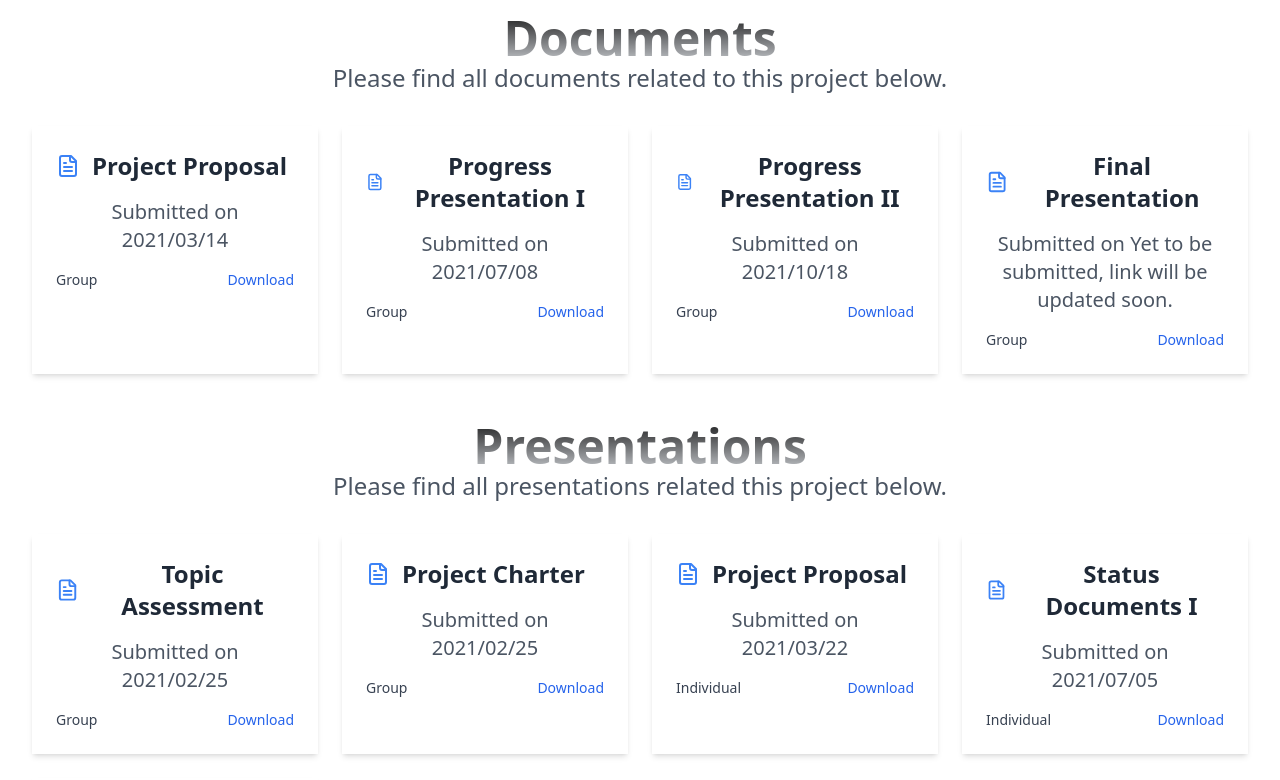
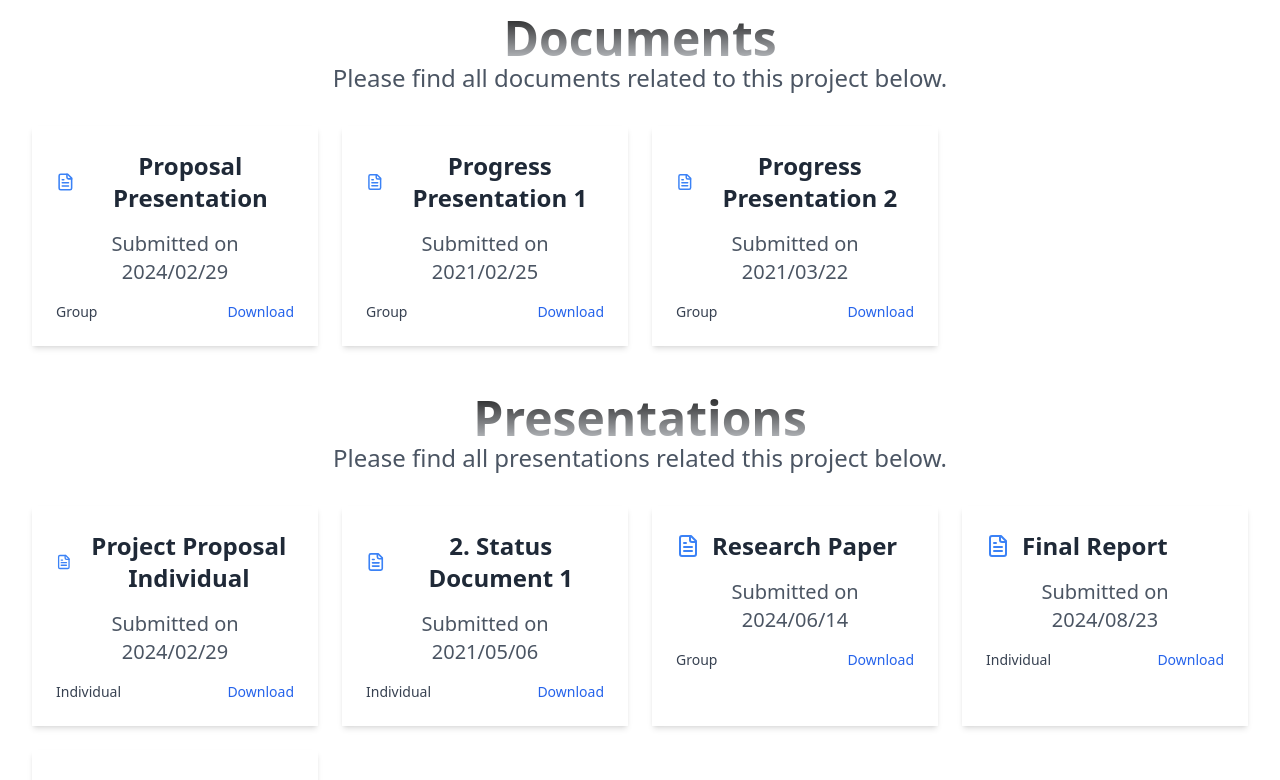
Before and after one commit to AshenWijesingha/CodeNEXA, a React (Vite) app: page / in a window 1280 px wide. Shown: the part 9020-9800 px from the top of the page. Built offline with nearby package versions, Linux system fonts and the light colour scheme.

Commit message:
Added Documents

```diff
--- a/src/components/sections/Documents.tsx
+++ b/src/components/sections/Documents.tsx
@@ -2,72 +2,65 @@ import { FileText } from 'lucide-react';
 
 const downloadsData = [
   {
-    title: 'Topic Assessment',
-    date: '2021/02/25',
+    title: 'Project Proposal Individual',
+    date: '2024/02/29',
     links: [
-      { label: 'Group', url: 'https://drive.google.com/file/d/1bb3MVFdUKWKnGOANRusNcVfQWPL25bHi/view?usp=sharing' },
+      { label: 'Individual', url: 'https://drive.google.com/drive/folders/1DfyLbvl72oswMMGyzFobqMxO26ZhHJfJ?usp=sharing' },
     ],
   },
   {
-    title: 'Project Charter',
-    date: '2021/02/25',
+    title: '2. Status Document 1',
+    date: '2021/05/06',
     links: [
-      { label: 'Group', url: 'https://drive.google.com/file/d/1SkZ36rNGmUOqeJ2POyQYl_jagM2NrtV_/view?usp=sharing' },
+      { label: 'Individual', url: 'https://drive.google.com/drive/folders/10L-StNyOQFzgzoxbJcgK4P8cwW_qC5H1?usp=sharing' },
     ],
   },
   {
-    title: 'Project Proposal',
-    date: '2021/03/22',
+    title: 'Research Paper',
+    date: '2024/06/14',
     links: [
-      { label: 'Individual', url: 'https://drive.google.com/drive/folders/1BrImoJHubeT48b5ifj8dLV_JIrXky5Wo?usp=sharing' },
+      { label: 'Group', url: 'https://drive.google.com/file/d/1y_nauLE96H2KAQNHYfpmC_y0kKY1pOH-/view?usp=sharing' },
     ],
   },
   {
-    title: 'Status Documents I',
-    date: '2021/07/05',
+    title: 'Final Report',
+    date: '2024/08/23',
     links: [
-      { label: 'Individual', url: 'https://drive.google.com/file/d/1mHeXVzJ6FxU8snM32FKT8zj_tnI4Octn/view?usp=sharing' },
+      { label: 'Individual', url: 'https://drive.google.com/drive/folders/1MtQkF-4tJbU6VHTTp6ar7Mlcm8TA5Rd8?usp=sharing' },
     ],
   },
   {
-    title: 'Status Documents II',
-    date: 'Yet to be submitted, link will be updated soon.',
+    title: 'Status Documents 2',
+    date: '2024/09/12',
     links: [
-      { label: 'Individual', url: 'https://drive.google.com/drive/folders/1Sy3KKNr3sNIyEIZkXSSjQQ9TDXAoZN24?usp=sharing' },
+      { label: 'Individual', url: 'https://drive.google.com/drive/folders/1hs2umSsPEXLmbNVgg5Xwe0gIqnzfbqmd?usp=sharing' },
     ],
   },
 ];
 
 const presentationsData = [
   {
-    title: 'Project Proposal',
-    date: '2021/03/14',
+    title: 'Proposal Presentation',
+    date: '2024/02/29',
     links: [
-      { label: 'Group', url: 'https://docs.google.com/presentation/d/1iwkEDXpi3XPNmHHyt3kwsKJ_mwLwe189/edit?usp=sharing&ouid=110826119005364270755&rtpof=true&sd=true' },
+      { label: 'Group', url: 'https://docs.google.com/presentation/d/1axHXJHfMBaNBfoI9x8aucHrjfpB197Gi/edit?usp=sharing&ouid=112929534540738972046&rtpof=true&sd=true' },
     ],
   },
   {
-    title: 'Progress Presentation I',
-    date: '2021/07/08',
+    title: 'Progress Presentation 1',
+    date: '2021/02/25',
     links: [
-      { label: 'Group', url: 'https://docs.google.com/presentation/d/1yqgYxUnWUOKHYTps4OPFHP9TXULljojZ/edit?usp=sharing&ouid=110826119005364270755&rtpof=true&sd=true' },
+      { label: 'Group', url: 'https://docs.google.com/presentation/d/17OwTRtp7yKUQ2_xTu2HpLVUPyVwSTTSw/edit?usp=sharing&ouid=112929534540738972046&rtpof=true&sd=true' },
     ],
   },
   {
-    title: 'Progress Presentation II',
-    date: '2021/10/18',
+    title: 'Progress Presentation 2',
+    date: '2021/03/22',
     links: [
-      { label: 'Group', url: 'https://docs.google.com/presentation/d/1S7m3q_oq1gSP2xm2wiyoJ3-gBXVFcb3K/edit?usp=sharing&ouid=110826119005364270755&rtpof=true&sd=true' },
+      { label: 'Group', url: 'https://docs.google.com/presentation/d/1Ybwb47-MTZLOQxVBFJD28JGFRL2saiTn/edit?usp=sharing&ouid=112929534540738972046&rtpof=true&sd=true' },
     ],
   },
-  {
-    title: 'Final Presentation',
-    date: 'Yet to be submitted, link will be updated soon.',
-    links: [
-      { label: 'Group', url: 'https://drive.google.com/drive/folders/1o2p_otWVavjPy2StceanXwBFqd_w7Yo2?usp=sharing' },
-    ],
-  },
-];
+ ];
 
 //
 
```
